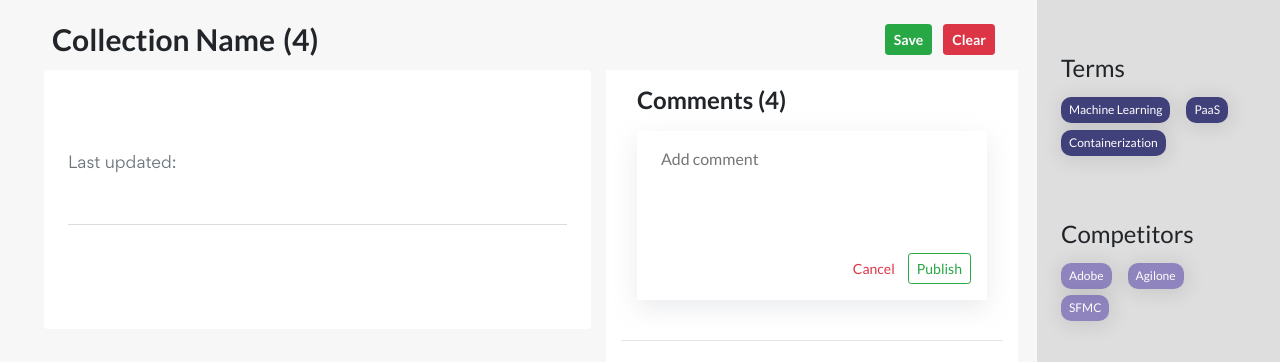
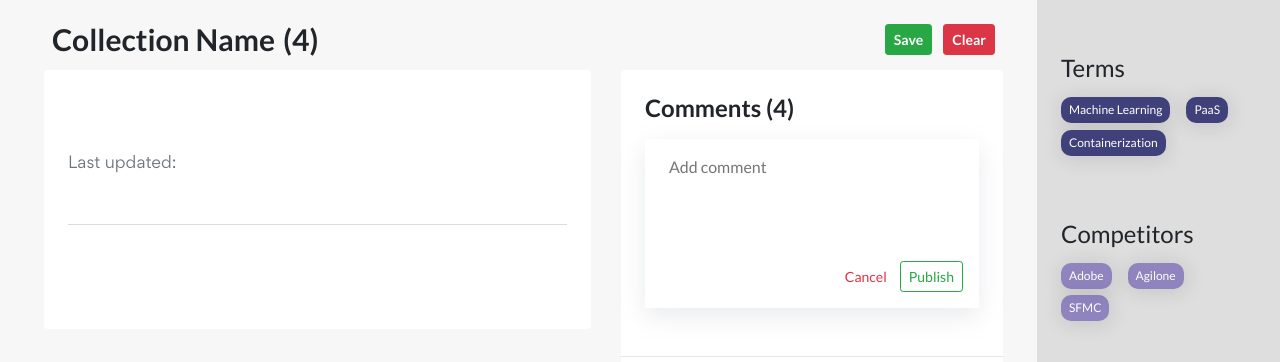
Before and after one commit to mustafa-guner/please-share-sales-wall_V2, a plain HTML site: page index.html in a window 1280 px wide. Shown: the part 168-530 px from the top of the page. Drawn offline with nearby package versions, Linux system fonts and the light colour scheme; files whose address does not match are found by name.

Commit message:
finish view of comment section on the right handside of the index collection card view.

```diff
--- a/css/dashboard_v4.css
+++ b/css/dashboard_v4.css
@@ -280,7 +280,6 @@ nav.main-navbar .navbar-nav .nav-item .dropdown-toggle:hover {
 
 .index-collection-card .card-description #card-description {
     height: 100%;
-    overflow-y: auto;
     width: 100%;
     padding: 2rem 0;
     word-break: break-all;
--- a/index.html
+++ b/index.html
@@ -120,8 +120,9 @@
                             </div>
                         </div>
 
-                        <div class="col-12 col-md-12 col-lg-5 comments-section">
-                            <div class="comments-header p-3 ">
+                        <div class="col-12 col-md-12 col-lg-5 mt-4 mt-lg-0 ">
+                            <div class="comments-section p-4 p-lg-0 rounded">
+                                <div class="comments-header p-lg-4">
                                     <div class="d-flex justify-content-between ">
                                         <h4 class="font-weight-bold mb-3 ">Comments (4)</h4>
 
@@ -163,7 +164,8 @@
                                                 <div class="actions d-flex w-100 justify-content-between ">
                                                     <div class="left-btns ">
                                                         <button type="button " class="action-btn "><i
-                                                            class="fa fa-thumbs-up " aria-hidden="true "></i></button>
+                                                                class="fa fa-thumbs-up "
+                                                                aria-hidden="true "></i></button>
                                                         <button type="button " class="action-btn "><i
                                                                 class="fa fa-comment-o " aria-hidden="true "></i><span
                                                                 class="ml-1 small " id="reply-btn-content ">4
@@ -198,7 +200,8 @@
                                                 <div class="actions d-flex w-100 justify-content-between ">
                                                     <div class="left-btns ">
                                                         <button type="button " class="action-btn "><i
-                                                            class="fa fa-thumbs-up " aria-hidden="true "></i></button>
+                                                                class="fa fa-thumbs-up "
+                                                                aria-hidden="true "></i></button>
                                                         <button type="button " class="action-btn "><i
                                                                 class="fa fa-comment-o " aria-hidden="true "></i><span
                                                                 class="ml-1 small " id="reply-btn-content ">4
@@ -233,7 +236,8 @@
                                                 <div class="actions d-flex w-100 justify-content-between ">
                                                     <div class="left-btns ">
                                                         <button type="button " class="action-btn "><i
-                                                            class="fa fa-thumbs-up " aria-hidden="true "></i></button>
+                                                                class="fa fa-thumbs-up "
+                                                                aria-hidden="true "></i></button>
                                                         <button type="button " class="action-btn "><i
                                                                 class="fa fa-comment-o " aria-hidden="true "></i><span
                                                                 class="ml-1 small " id="reply-btn-content ">4
@@ -268,7 +272,8 @@
                                                 <div class="actions d-flex w-100 justify-content-between ">
                                                     <div class="left-btns ">
                                                         <button type="button " class="action-btn "><i
-                                                            class="fa fa-thumbs-up " aria-hidden="true "></i></button>
+                                                                class="fa fa-thumbs-up "
+                                                                aria-hidden="true "></i></button>
                                                         <button type="button " class="action-btn "><i
                                                                 class="fa fa-comment-o " aria-hidden="true "></i><span
                                                                 class="ml-1 small " id="reply-btn-content ">4
@@ -285,6 +290,8 @@
 
                                         </div>
                                     </div>
+                                </div>
+
                             </div>
 
                         </div>
```
Lines whose indentation alone changed are shown as unchanged.
